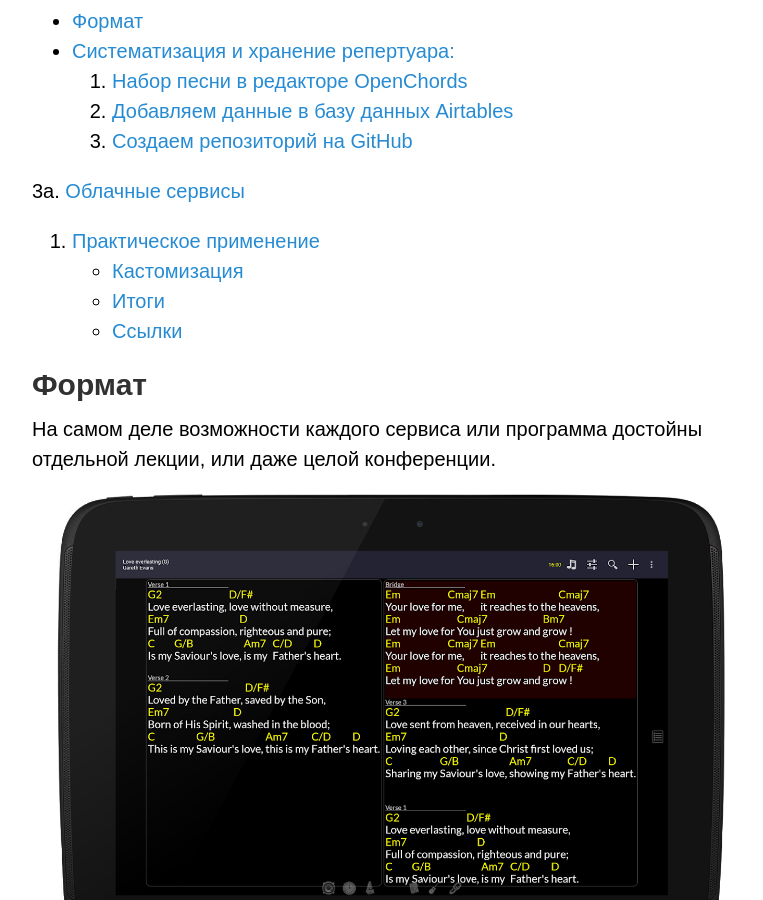
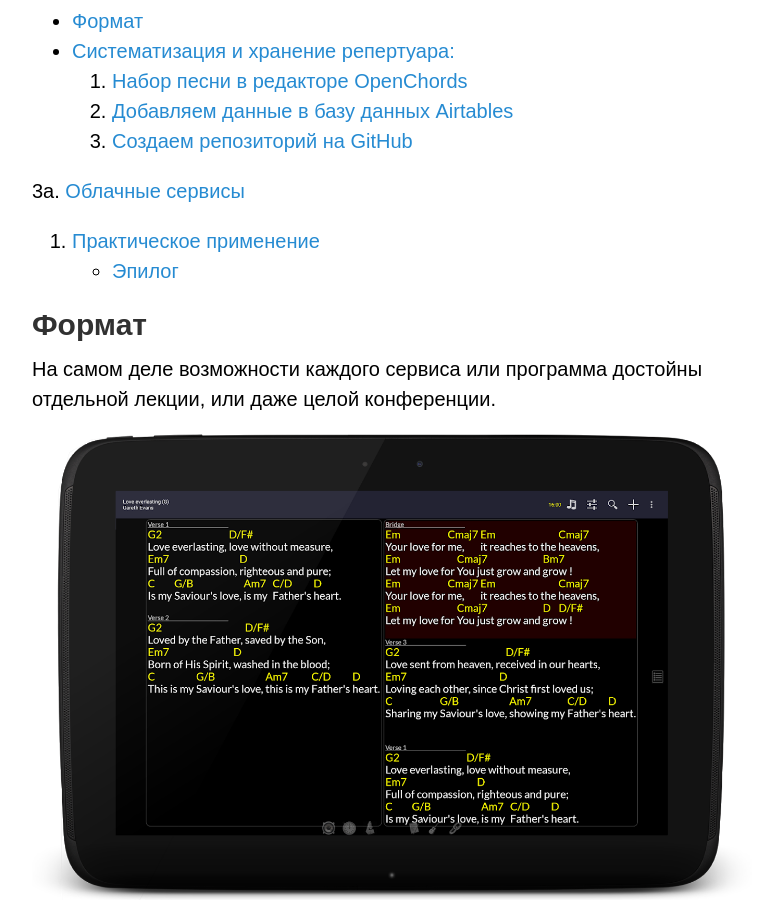
Before and after one commit to SergKnyz/alexblog, a Jekyll site: the page built from _posts/2020-01-02-statia-ob-opensong.markdown, in a window 1280 px wide and 900 px high, scrolled down 506 px. Shown: the whole window, without its empty margins (248-1011 px from the left). Built offline with Jekyll 4.4.1, drawn with Linux system fonts in a browser that asks for light colours; our own code applies the rules of GitHub Pages for plain Markdown files; a script that is not in the unit is left out.

Commit message:
Updated Statia Ob Opensong

```diff
--- a/_posts/2020-01-02-statia-ob-opensong.markdown
+++ b/_posts/2020-01-02-statia-ob-opensong.markdown
@@ -22,9 +22,7 @@ tags:
 
  3a. [Облачные сервисы](#cloud)
  4. [Практическое применение](#pract)
-- [Кастомизация](#customizations)
-- [Итоги](#summaries)
-- [Ссылки](#refs)
+- [Эпилог](#epi)
 
 ## Формат {#format}
 
```
